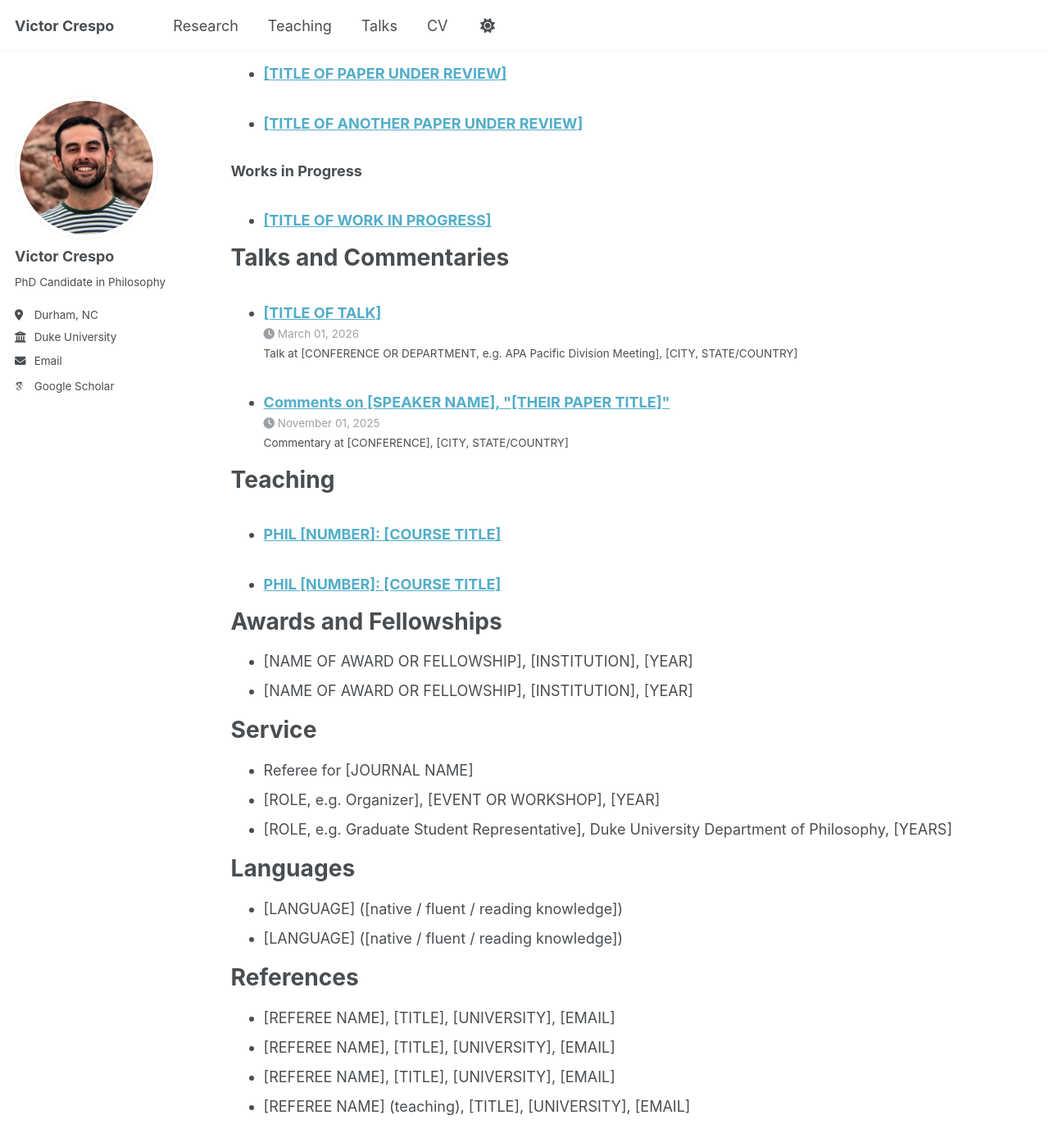
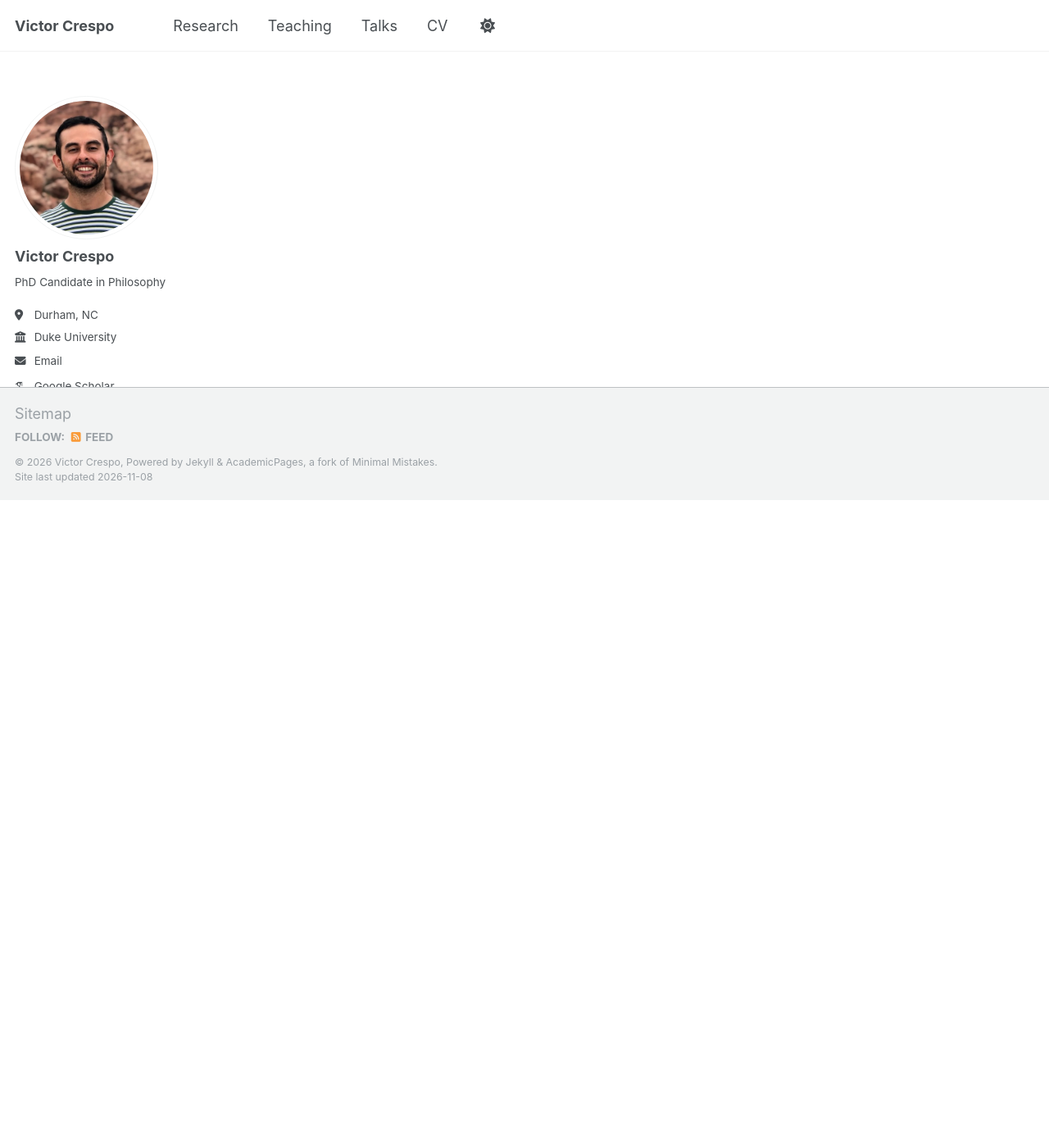
Before and after one commit to v-crespo/philosophy, a Jekyll site: the page built from _pages/cv.md, in a window 1280 px wide and 1400 px high, scrolled down 790 px. Shown: the whole window at 82% size. Built offline with Jekyll 4.4.1, drawn with Linux system fonts in a browser that asks for light colours; some web fonts are replaced; a script that is not in the unit is left out; some of the changed text lies outside the part shown.

Commit message:
CV page: keep only the PDF link
Co-Authored-By: Claude Opus 5.5 <noreply@anthropic.com>

```diff
--- a/_pages/cv.md
+++ b/_pages/cv.md
@@ -11,66 +11,3 @@ redirect_from:
 
 <!-- Put your CV in the "files" folder with exactly this name: cv.pdf -->
 **[Download my full CV (PDF)]({{ base_path }}/files/cv.pdf)** · Last updated [MONTH YEAR]
-
-Education
-======
-* Ph.D. in Philosophy, Duke University, [YEAR] (expected)
-  * Dissertation: *[DISSERTATION TITLE]*
-  * Committee: Benjamin Eva and Walter Sinnott-Armstrong (co-chairs), Reuben Stern, Matthew Adler (Duke Law)
-* [DEGREE, e.g. M.A. in Philosophy], [UNIVERSITY], [YEAR]
-* [DEGREE, e.g. B.A. in Philosophy], [UNIVERSITY], [YEAR]
-
-Areas
-======
-* **Specialization:** Philosophy of AI, Ethics
-* **Competence:** PPE, Decision Theory
-
-Research
-======
-<!-- This list fills in automatically from the papers in the _publications folder. -->
-{% for category in site.publication_category %}
-  {% assign papers = site.publications | where: "category", category[0] | reverse %}
-  {% if papers.size > 0 %}
-  <h3>{{ category[1].title }}</h3>
-  <ul>{% for post in papers %}
-    {% include archive-single-cv.html %}
-  {% endfor %}</ul>
-  {% endif %}
-{% endfor %}
-
-Talks and Commentaries
-======
-<!-- This list fills in automatically from the _talks folder. -->
-  <ul>{% for post in site.talks reversed %}
-    {% include archive-single-talk-cv.html  %}
-  {% endfor %}</ul>
-
-Teaching
-======
-<!-- This list fills in automatically from the _teaching folder. -->
-  <ul>{% for post in site.teaching reversed %}
-    {% include archive-single-cv.html %}
-  {% endfor %}</ul>
-
-Awards and Fellowships
-======
-* [NAME OF AWARD OR FELLOWSHIP], [INSTITUTION], [YEAR]
-* [NAME OF AWARD OR FELLOWSHIP], [INSTITUTION], [YEAR]
-
-Service
-======
-* Referee for [JOURNAL NAME]
-* [ROLE, e.g. Organizer], [EVENT OR WORKSHOP], [YEAR]
-* [ROLE, e.g. Graduate Student Representative], Duke University Department of Philosophy, [YEARS]
-
-Languages
-======
-* [LANGUAGE] ([native / fluent / reading knowledge])
-* [LANGUAGE] ([native / fluent / reading knowledge])
-
-References
-======
-* [REFEREE NAME], [TITLE], [UNIVERSITY], [EMAIL]
-* [REFEREE NAME], [TITLE], [UNIVERSITY], [EMAIL]
-* [REFEREE NAME], [TITLE], [UNIVERSITY], [EMAIL]
-* [REFEREE NAME] (teaching), [TITLE], [UNIVERSITY], [EMAIL]
```
